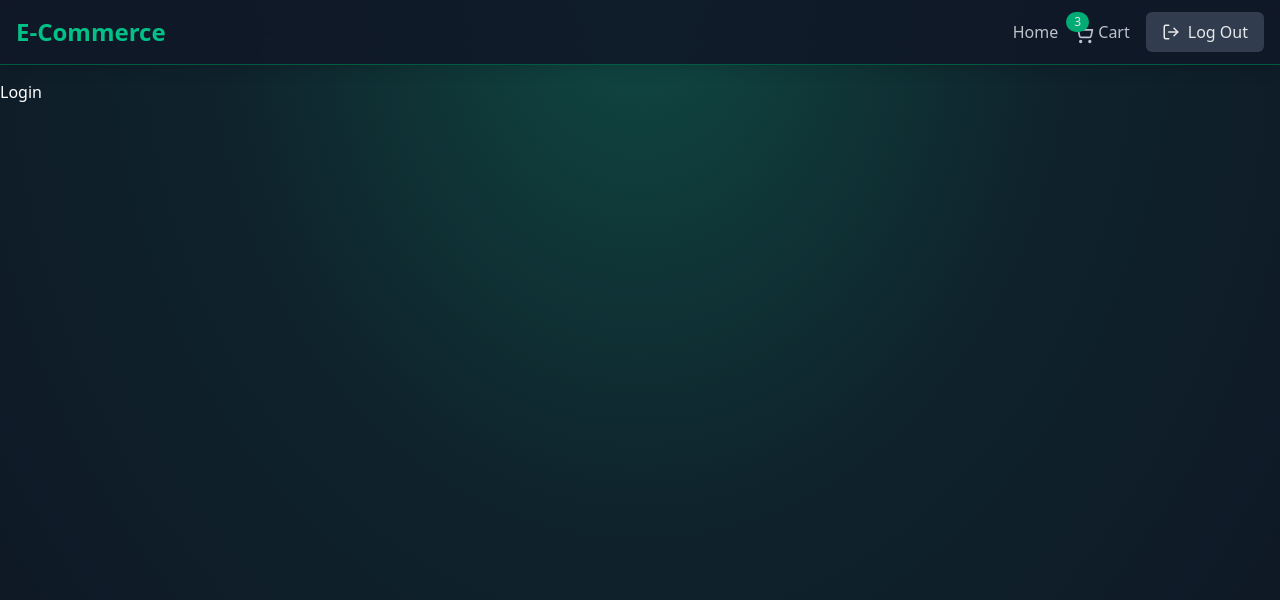
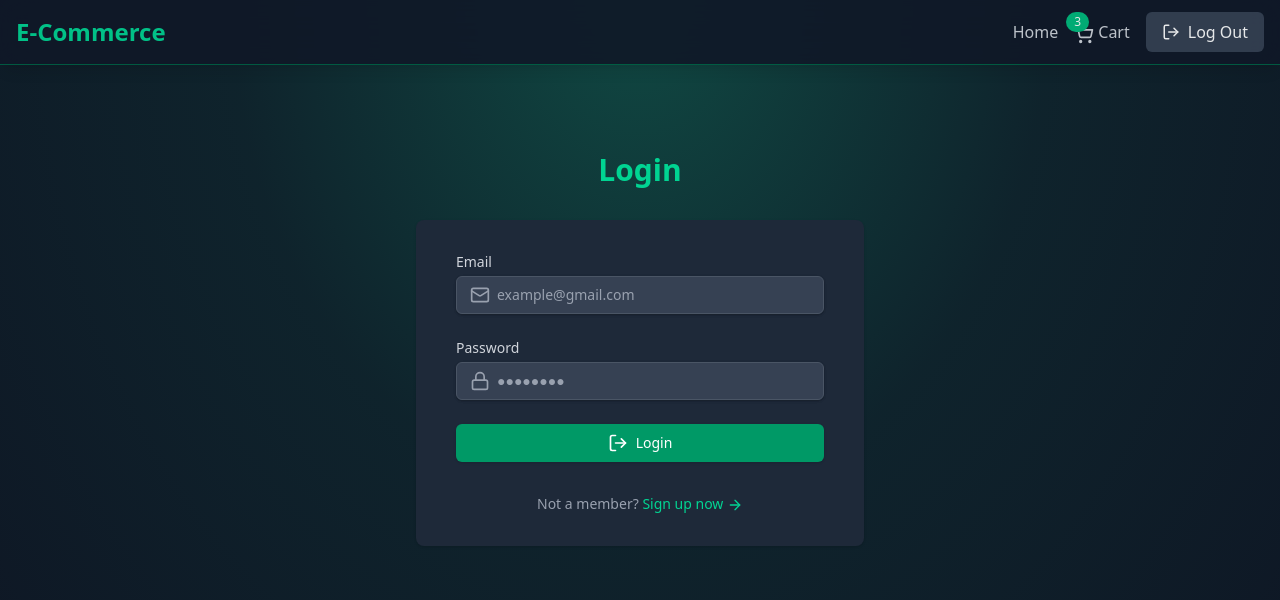
Before and after one commit to AhmedRazaSidd/ecommerce-mern, a React (Vite) app in the folder client/: page /login in a window 1280 px wide. Shown: the top 600 px of the page. Built offline with nearby package versions, Linux system fonts and the light colour scheme; no server answers.

Commit message:
Added: getProfile

```diff
--- a/client/src/App.jsx
+++ b/client/src/App.jsx
@@ -1,11 +1,27 @@
-import { Route, Routes } from "react-router-dom";
+import { Navigate, Route, Routes } from "react-router-dom";
 import Home from "./pages/Home";
 import Login from "./pages/Login";
 import SignUp from "./pages/SignUp";
 import Navbar from "./components/Navbar";
 import "./App.css";
+import { ToastContainer } from "react-toastify";
+import { useUserStore } from "./stores/useUserStore";
+import { useEffect } from "react";
+import LoadingSpinner from "./components/LoadingSpinner";
 
 function App() {
+  const { user, checkAuth, checkingAuth } = useUserStore();
+
+  useEffect(() => {
+    checkAuth();
+    console.log('ss');
+
+  }, [checkAuth]);
+  console.log(user);
+
+
+  if (checkingAuth) return <LoadingSpinner />;
+
   return (
     <>
       <div className="min-h-screen bg-gray-900 text-white relative overflow-hidden">
@@ -19,10 +35,17 @@
           <Navbar />
           <Routes>
             <Route path="/" element={<Home />} />
-            <Route path="/signup" element={<SignUp />} />
-            <Route path="/login" element={<Login />} />
+            <Route
+              path="/signup"
+              element={!user ? <SignUp /> : <Navigate to="/" />}
+            />
+            <Route
+              path="/login"
+              element={!user ? <Login /> : <Navigate to="/" />}
+            />
           </Routes>
         </div>
+        <ToastContainer />
       </div>
     </>
   );
--- /dev/null
+++ b/client/src/components/LoadingSpinner.jsx
@@ -0,0 +1,14 @@
+const LoadingSpinner = () => {
+  return (
+    <div className="flex items-center justify-center min-h-screen bg-gray-900">
+      <div className="relative">
+        <div className="w-20 h-20 border-emerald-200 border-2 rounded-full" />
+        <div className="w-20 h-20 border-emerald-500 border-t-2 animate-spin rounded-full absolute left-0 top-0">
+          <div className="sr-only">Loading</div>
+        </div>
+      </div>
+    </div>
+  );
+};
+
+export default LoadingSpinner;
--- /dev/null
+++ b/client/src/lib/axios.js
@@ -0,0 +1,9 @@
+import axios from "axios";
+
+const axiosInstance = axios.create({
+  baseURL:
+    import.meta.mode === "development" ? "http://localhost:5000/api" : "/api",
+  withCredentials: true, // send cookies to the server
+});
+
+export default axiosInstance;
--- a/client/src/pages/Login.jsx
+++ b/client/src/pages/Login.jsx
@@ -1,9 +1,116 @@
-import React from 'react'
+import { useState } from "react";
+import { motion } from "framer-motion";
+import { Link } from "react-router-dom";
+import { ArrowRight, Loader, Lock, LogOut, Mail } from "lucide-react";
+import { useUserStore } from "../stores/useUserStore";
 
 const Login = () => {
+  const { login, loading } = useUserStore();
+
+  const [email, setEmail] = useState("");
+  const [password, setPassword] = useState("");
+
+  const handleSubmit = (e) => {
+    e.preventDefault();
+    login(email, password);
+  };
+
   return (
-    <div>Login</div>
-  )
-}
+    <div className="flex flex-col justify-center py-12 sm:px-6 lg:px-8">
+      <motion.div
+        className="sm:mx-auto sm:w-full sm:max-w-md"
+        initial={{ opacity: 0, y: -20 }}
+        animate={{ opacity: 1, y: 0 }}
+        transition={{ duration: 0.8 }}
+      >
+        <h2 className="mt-6 text-center text-3xl font-extrabold text-emerald-400">
+          Login
+        </h2>
+      </motion.div>
+      <motion.div
+        className="mt-8 sm:mx-auto sm:w-full sm:max-w-md"
+        initial={{ opacity: 0, y: 20 }}
+        animate={{ opacity: 1, y: 0 }}
+        transition={{ duration: 0.8, delay: 0.2 }}
+      >
+        <div className="bg-gray-800 py-8 px-4 shadow sm:rounded-lg sm:px-10">
+          <form onSubmit={handleSubmit} className="space-y-6">
+            <div>
+              <label
+                htmlFor="email"
+                className="block text-sm font-medium text-gray-300"
+              >
+                Email
+              </label>
+              <div className="mt-1 relative rounded-md shadow-sm">
+                <div className="absolute inset-y-0 left-0 pl-3 flex items-center pointer-events-none">
+                  <Mail className="h-5 text-gray-400" aria-hidden="true" />
+                </div>
+                <input
+                  type="email"
+                  id="email"
+                  required
+                  value={email}
+                  onChange={(e) => setEmail(e.target.value)}
+                  className="block w-full px-3 py-2 pl-10 bg-gray-700 border border-gray-600 rounded-md shadow-sm placeholder-gray-400 focus:outline-none focus:ring-emerald-500 focus:border-emerald-500 sm:text-sm"
+                  placeholder="example@gmail.com"
+                />
+              </div>
+            </div>
+            <div>
+              <label
+                htmlFor="password"
+                className="block text-sm font-medium text-gray-300"
+              >
+                Password
+              </label>
+              <div className="mt-1 relative rounded-md shadow-sm">
+                <div className="absolute inset-y-0 left-0 pl-3 flex items-center pointer-events-none">
+                  <Lock className="h-5 text-gray-400" aria-hidden="true" />
+                </div>
+                <input
+                  type="password"
+                  id="password"
+                  required
+                  value={password}
+                  onChange={(e) => setPassword(e.target.value)}
+                  className="block w-full px-3 py-2 pl-10 bg-gray-700 border border-gray-600 rounded-md shadow-sm placeholder-gray-400 focus:outline-none focus:ring-emerald-500 focus:border-emerald-500 sm:text-sm"
+                  placeholder="●●●●●●●●"
+                />
+              </div>
+            </div>
+            <button
+              type="submit"
+              className="w-full flex justify-center cursor-pointer py-2 px-4 border border-transparent rounded-md shadow-sm text-sm font-medium text-white bg-emerald-600 hover:bg-emerald-700 focus:outline-none focus:ring-2 focus:ring-offset-2 focus:ring-emerald-500 transition duration-150 ease-in-out disabled:opacity-50"
+            >
+              {loading ? (
+                <>
+                  <Loader
+                    className="mr-2 h-5 w-5 animate-spin"
+                    aria-hidden="true"
+                  />
+                  Loading...
+                </>
+              ) : (
+                <>
+                  <LogOut className="mr-2 h-5 w-5" aria-hidden="true" /> Login
+                </>
+              )}
+            </button>
+          </form>
+          <p className="mt-8 text-center text-sm text-gray-400">
+            Not a member?{" "}
+            <Link
+              to="/signup"
+              className="font-medium text-emerald-400 hover:text-emerald-300"
+            >
+              Sign up now <ArrowRight className="inline h-4 w-4" />
+            </Link>
+          </p>
+        </div>
+      </motion.div>
+    </div>
+  );
+};
 
-export default Login
+export default Login;
--- a/client/src/pages/SignUp.jsx
+++ b/client/src/pages/SignUp.jsx
@@ -1,9 +1,11 @@
 import { motion } from "framer-motion";
-import { Mail, User, Lock, Loader } from "lucide-react";
+import { Mail, User, Lock, Loader, ArrowRight } from "lucide-react";
 import { useState } from "react";
+import { Link } from "react-router-dom";
+import { useUserStore } from "../stores/useUserStore";
 
 const SignUp = () => {
-  const loading = true;
+  const { signup, loading } = useUserStore();
 
   const [formData, setFormData] = useState({
     name: "",
@@ -14,7 +16,7 @@
 
   const handleSubmit = (e) => {
     e.preventDefault();
-    console.log(formData);
+    signup(formData);
   };
 
   return (
@@ -155,6 +157,15 @@
               )}
             </button>
           </form>
+          <p className="mt-8 text-center text-sm text-gray-400">
+            Already have an account?{" "}
+            <Link
+              to="/login"
+              className="font-medium text-emerald-400 hover:text-emerald-300"
+            >
+              Login here <ArrowRight className="inline h-4 w-4" />
+            </Link>
+          </p>
         </div>
       </motion.div>
     </div>
--- /dev/null
+++ b/client/src/stores/useUserStore.js
@@ -0,0 +1,52 @@
+import { create } from "zustand";
+import axios from "../lib/axios";
+import { toast } from "react-toastify";
+
+export const useUserStore = create((set, get) => ({
+  user: null,
+  loading: false,
+  checkingAuth: true,
+  signup: async ({ name, email, password, confirmPassword }) => {
+    set({ loading: true });
+
+    if (password !== confirmPassword) {
+      set({ loading: false });
+      return toast.error("Password do not match");
+    }
+
+    try {
+      const res = await axios.post("/auth/signup", {
+        name,
+        email,
+        password,
+        confirmPassword,
+      });
+      set({ user: res.data, loading: false });
+    } catch (error) {
+      set({ loading: false });
+      console.log(error.response.data.message);
+      toast.error(error.response.data.message || "An error occured");
+    }
+  },
+  login: async (email, password) => {
+    set({ loading: true });
+    try {
+      const res = await axios.post("/auth/login", { email, password });
+      set({ user: res.data, loading: false });
+    } catch (error) {
+      set({ loading: false });
+      toast.error(error.response.data.message || "An error occured");
+    }
+  },
+  checkAuth: async () => {
+    set({ checkingAuth: true });
+
+    try {
+      const response = await axios.get("/auth/profile");
+      set({ user: response.data, checkingAuth: false });
+    } catch (error) {
+      console.log(error.message);
+      set({ checkingAuth: false, user: null });
+    }
+  },
+}));
--- a/client/vite.config.js
+++ b/client/vite.config.js
@@ -1,11 +1,15 @@
-import { defineConfig } from 'vite'
-import react from '@vitejs/plugin-react'
-import tailwindcss from '@tailwindcss/vite'
+import { defineConfig } from "vite";
+import react from "@vitejs/plugin-react";
+import tailwindcss from "@tailwindcss/vite";
 
 // https://vite.dev/config/
 export default defineConfig({
-  plugins: [
-    react(),
-    tailwindcss(),
-  ],
-})
+  plugins: [react(), tailwindcss()],
+  server: {
+    proxy: {
+      "/api": {
+        target: "http://localhost:5000",
+      },
+    },
+  },
+});
```
